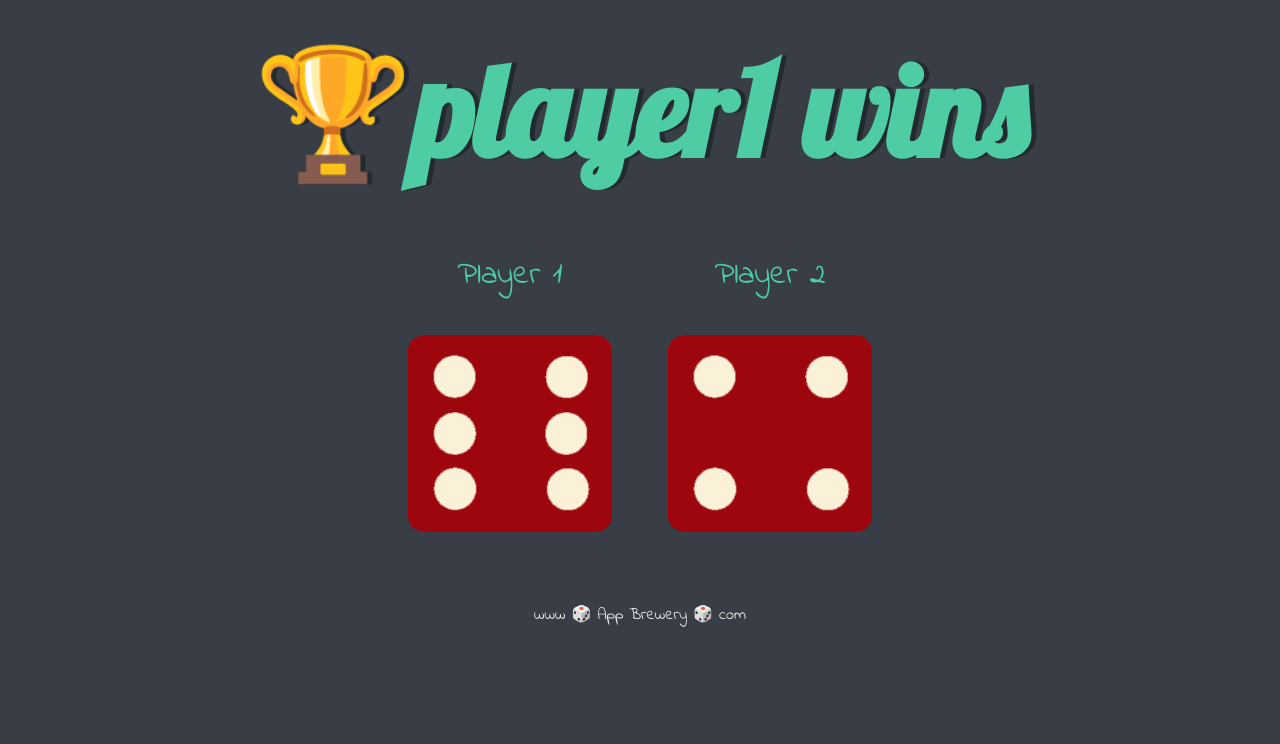
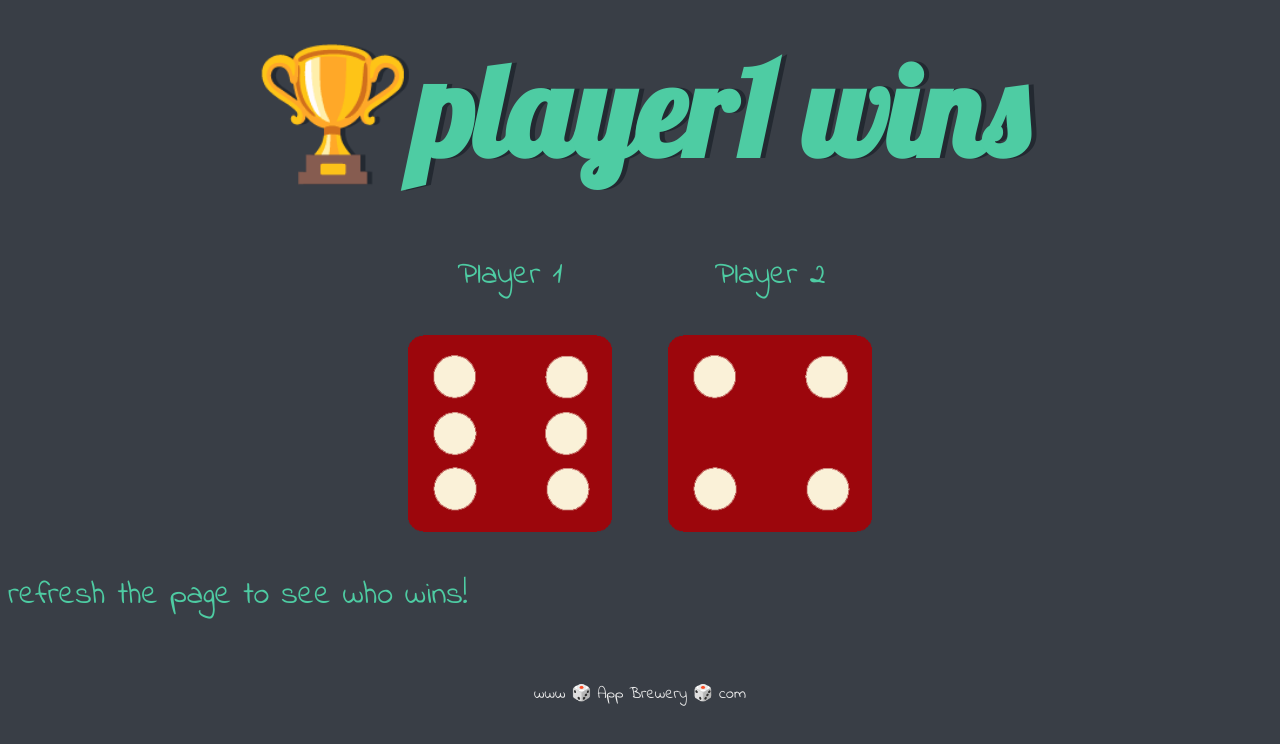
Before and after one commit to lakshmiprasadch/RollTheDice, a plain HTML site: page index.html in a window 1280 px wide. Drawn offline with Linux system fonts and the light colour scheme.

Commit message:
Update index.html

```diff
--- a/index.html
+++ b/index.html
@@ -24,7 +24,7 @@
 
     </div>
 
-
+        <p>refresh the page to see who wins!</p>
   </body>
 
   <footer>
```
